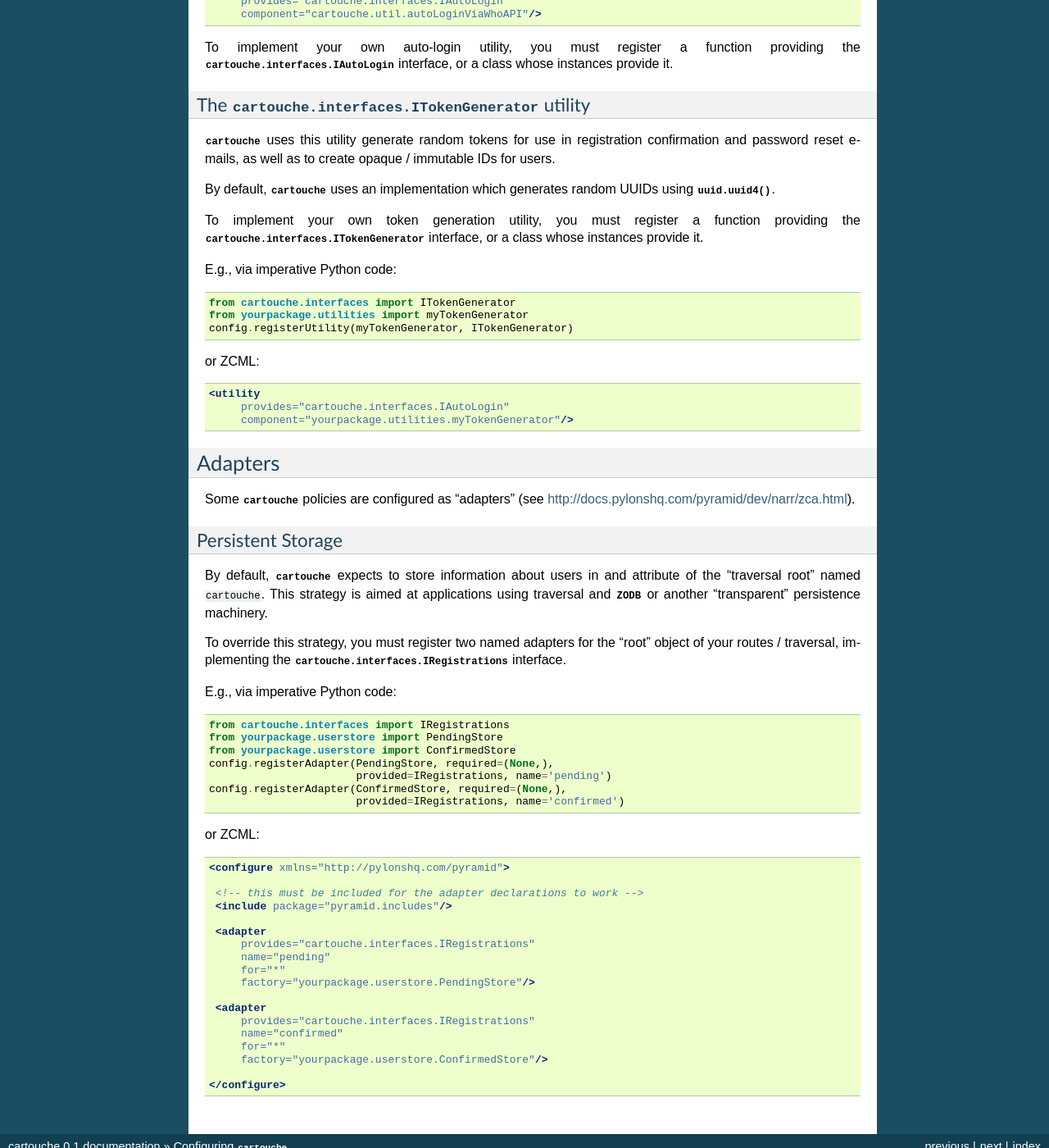
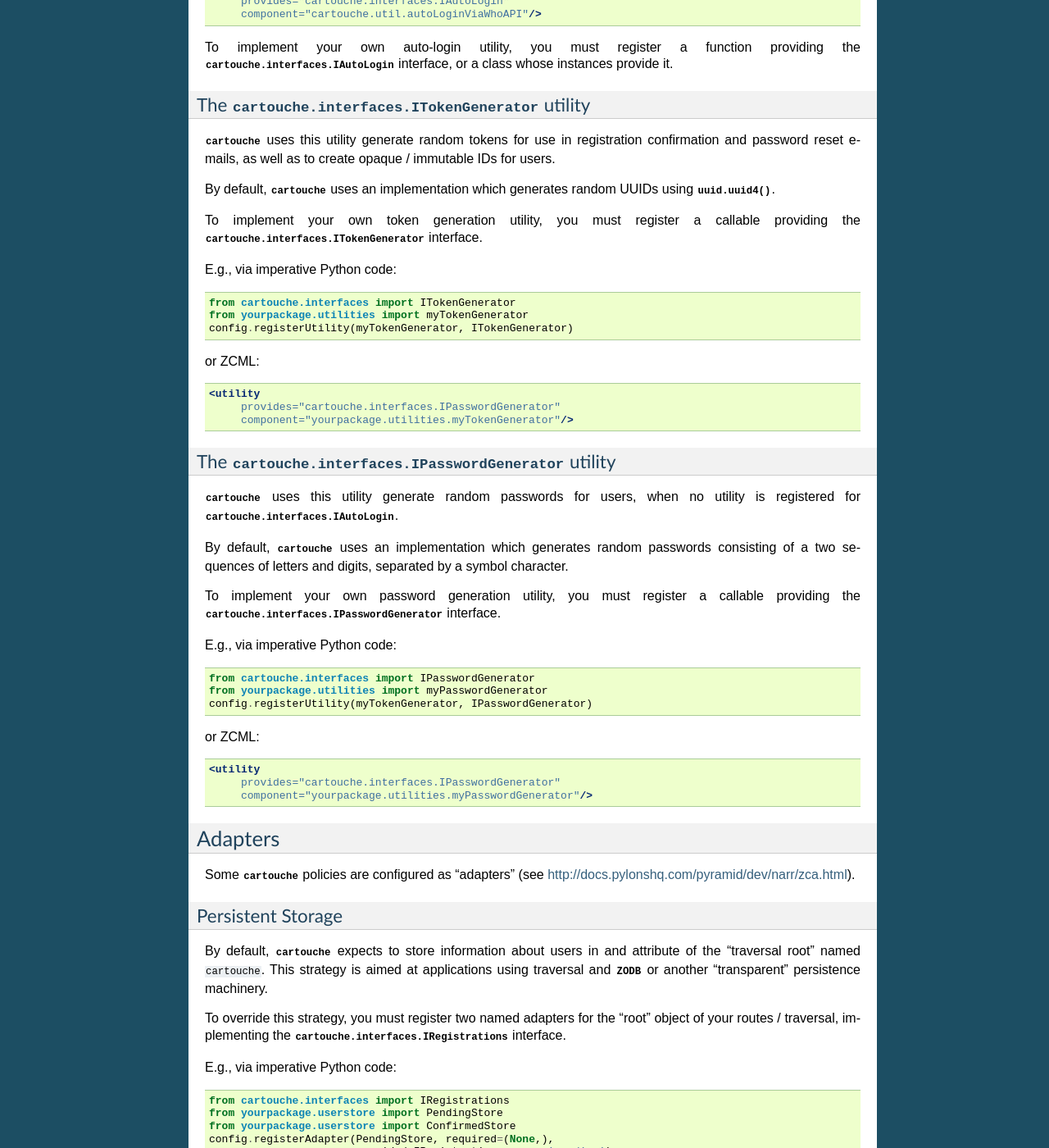
Before and after one commit to Pylons/cartouche, a Sphinx documentation site: the page built from docs/configuration.rst, in a window 1280 px wide and 1400 px high, scrolled down 4040 px. Shown: the whole window at 82% size. Built offline with Sphinx 7.4.7, drawn with Linux system fonts in a browser that asks for light colours; some of the changed text lies outside the part shown.

Commit message:
Make password generation strategy overridable as a utility.

```diff
--- a/docs/configuration.rst
+++ b/docs/configuration.rst
@@ -285,9 +285,8 @@ opaque / immutable IDs for users.
 By default, :mod:`cartouche` uses an implementation which generates
 random UUIDs using :func:`uuid.uuid4`.
 
-To implement your own token generation utility, you must register a function
-providing the :class:`cartouche.interfaces.ITokenGenerator` interface,
-or a class whose instances provide it.
+To implement your own token generation utility, you must register a callable
+providing the :class:`cartouche.interfaces.ITokenGenerator` interface.
 
 E.g., via imperative Python code:
 
@@ -302,8 +301,39 @@ or ZCML:
 .. code-block:: xml
 
    <utility
-        provides="cartouche.interfaces.IAutoLogin"
+        provides="cartouche.interfaces.IPasswordGenerator"
         component="yourpackage.utilities.myTokenGenerator"/>
+
+
+The :class:`cartouche.interfaces.IPasswordGenerator` utility
+------------------------------------------------------------
+
+:mod:`cartouche` uses this utility generate random passwords for users,
+when no utility is registered for :class:`cartouche.interfaces.IAutoLogin`.
+
+By default, :mod:`cartouche` uses an implementation which generates
+random passwords consisting of a two sequences of letters and digits,
+separated by a symbol character.
+
+To implement your own password generation utility, you must register a
+callable providing the :class:`cartouche.interfaces.IPasswordGenerator`
+interface.
+
+E.g., via imperative Python code:
+
+.. code-block:: python
+
+   from cartouche.interfaces import IPasswordGenerator
+   from yourpackage.utilities import myPasswordGenerator
+   config.registerUtility(myTokenGenerator, IPasswordGenerator)
+
+or ZCML:
+
+.. code-block:: xml
+
+   <utility
+        provides="cartouche.interfaces.IPasswordGenerator"
+        component="yourpackage.utilities.myPasswordGenerator"/>
 
 
 Adapters
```
Also changed, not shown: 3 other files.
